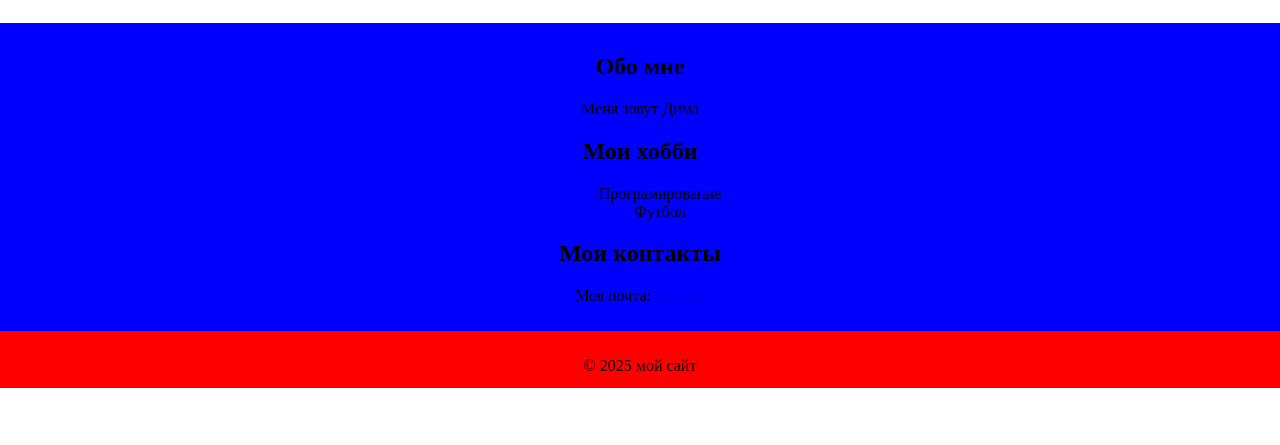
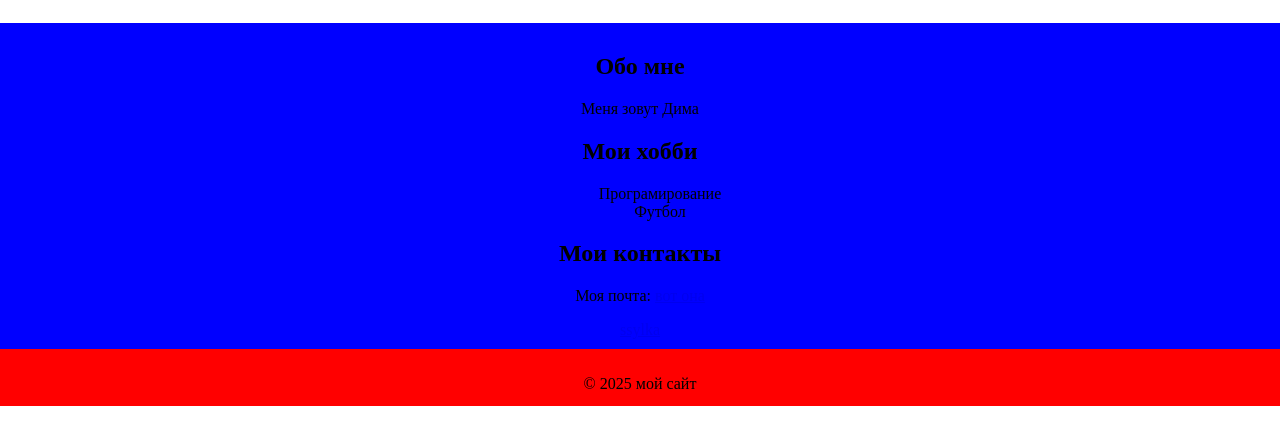
Before and after one commit to dimasigma/dimasigma.github.io, a plain HTML site: page index.html in a window 1280 px wide. Shown: the part 111-556 px from the top of the page. Drawn offline with Linux system fonts and the light colour scheme.

Commit message:
Update index.html

```diff
--- a/index.html
+++ b/index.html
@@ -26,6 +26,7 @@
         <section>
           <h2>Мои контакты</h2>
           <p>Моя почта: <a href = "mailto:dimasigma228777@mail.com"> вот она</a></p>
+            <a href="./Chorny site.html">ssylka</a>
         </section>
     </main>
     <footer>
```
